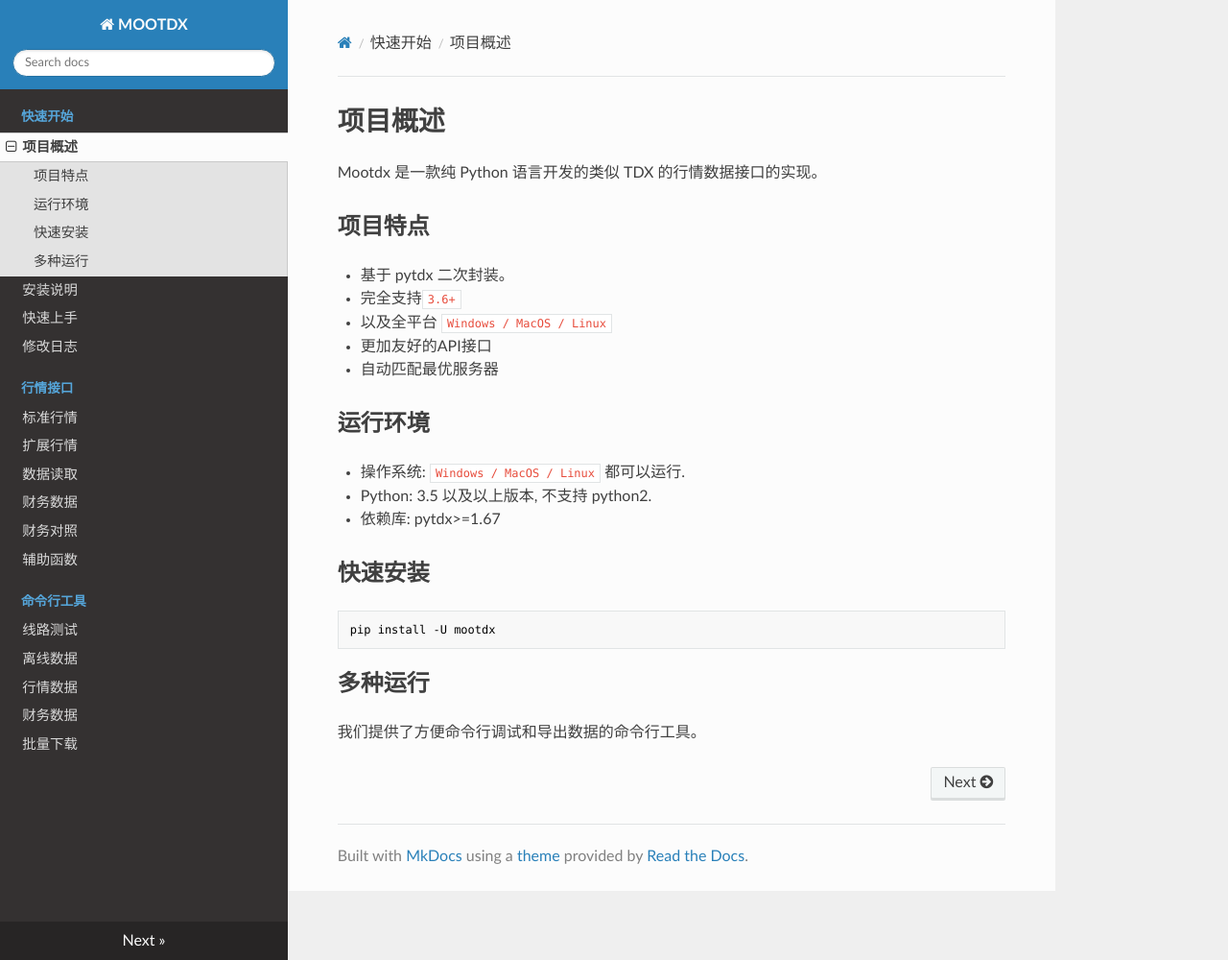
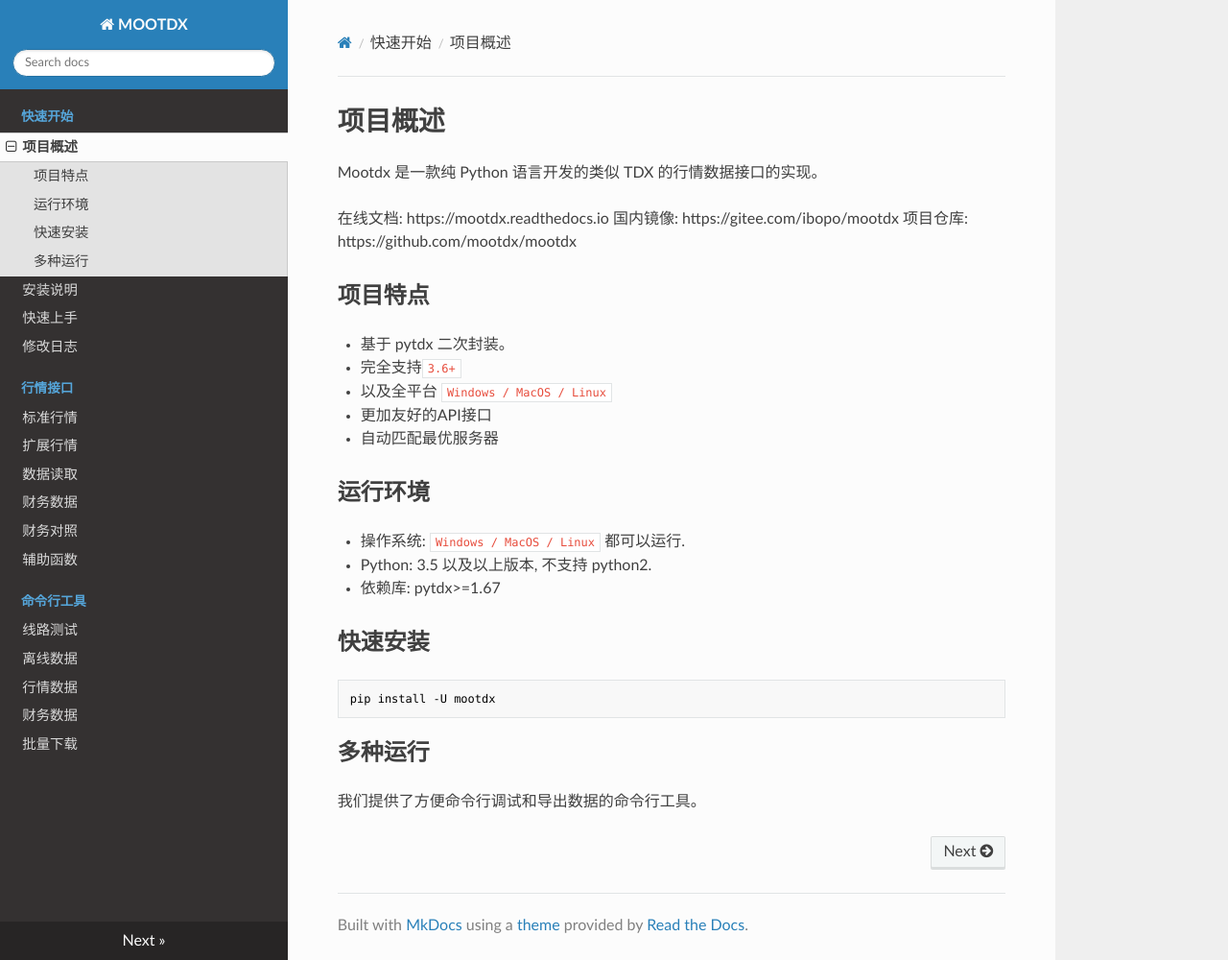
Before and after one commit to mootdx/mootdx, an MkDocs documentation site: the page built from docs/index.md, in a window 1280 px wide and 1000 px high. Shown: the whole window at 96% size. Built offline with MkDocs 1.6.1, drawn with Linux system fonts in a browser that asks for light colours; nearby versions of some CDN libraries; old or Windows-style settings are respelled for this version of MkDocs; some of the changed lines change nothing that is shown.

Commit message:
发布版本

```diff
--- a/docs/index.md
+++ b/docs/index.md
@@ -1,6 +1,10 @@
 # 项目概述
 
 Mootdx 是一款纯 Python 语言开发的类似 TDX 的行情数据接口的实现。
+
+在线文档: https://mootdx.readthedocs.io
+国内镜像: https://gitee.com/ibopo/mootdx
+项目仓库: https://github.com/mootdx/mootdx
 
 ## 项目特点
 
```
